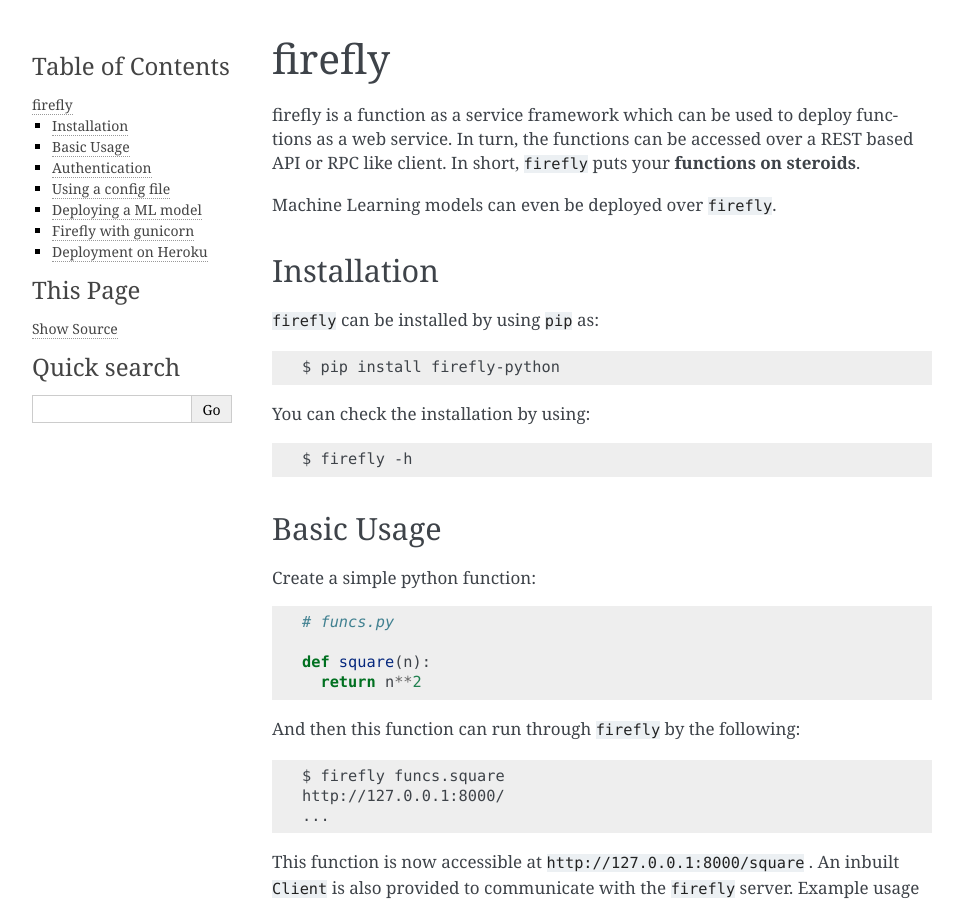
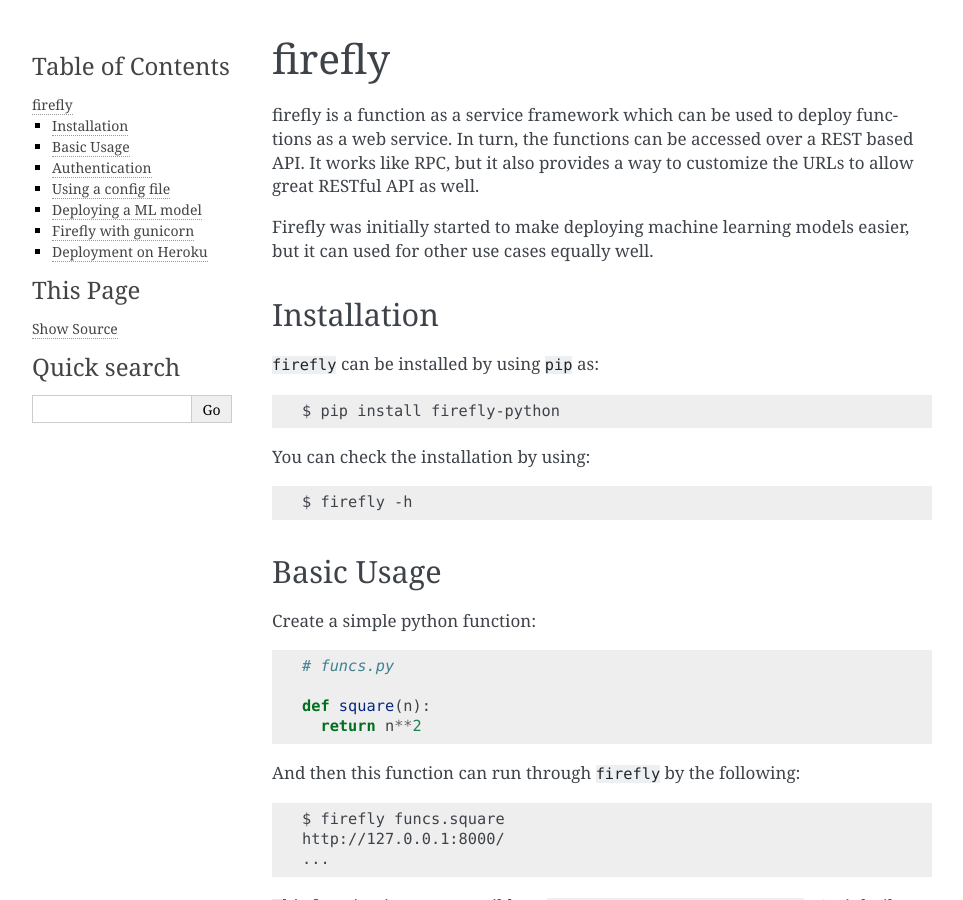
Before and after one commit to rorodata/firefly, a Sphinx documentation site: the page built from docs/index.rst, in a window 1280 px wide and 900 px high. Shown: the whole window, without its empty margins (148-1111 px from the left). Built offline with Sphinx 7.4.7, drawn with Linux system fonts in a browser that asks for light colours.

Commit message:
Improved the docs a bit.

```diff
--- a/docs/index.rst
+++ b/docs/index.rst
@@ -6,12 +6,9 @@
 firefly
 =======
 
-firefly is a function as a service framework which can be used to deploy
-functions as a web service. In turn, the functions can be accessed over a
-REST based API or RPC like client. In short, ``firefly`` puts your
-**functions on steroids**.
+firefly is a function as a service framework which can be used to deploy functions as a web service. In turn, the functions can be accessed over a REST based API. It works like RPC, but it also provides a way to customize the URLs to allow great RESTful API as well.
 
-Machine Learning models can even be deployed over ``firefly``.
+Firefly was initially started to make deploying machine learning models easier, but it can used for other use cases equally well.
 
 Installation
 ------------
```
